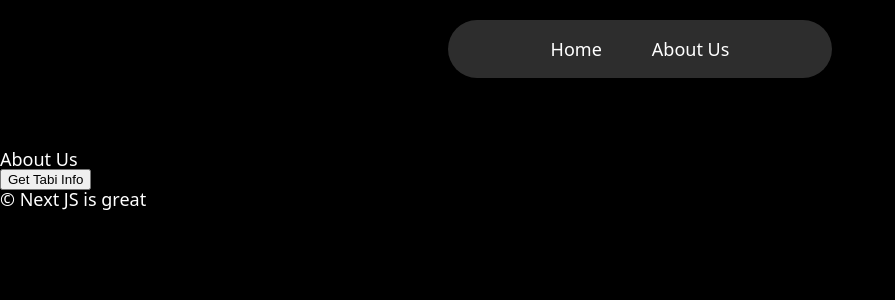
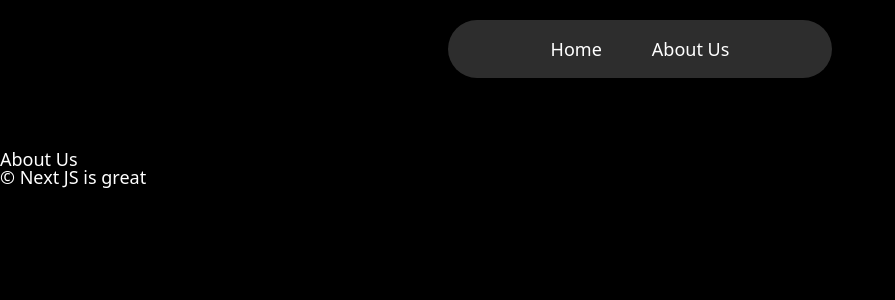
Before and after one commit to zhzkal2/nextjs, a Next.js app: page /about-us in a window 1280 px wide. Shown: the top 300 px of the page, without its empty margins (0-895 px from the left). Built offline with nearby package versions, Linux system fonts and the light colour scheme.

Commit message:
Deploy 2.0

```diff
--- a/app/(home)/page.tsx
+++ b/app/(home)/page.tsx
@@ -10,7 +10,7 @@ export const metadata = {
 };
 
 
-export const API_URL = process.env.NEXT_PUBLIC_API_URL;
+export const API_URL = process.env.NEXT_PUBLIC_API_URL!;
 
 
 async function getMovies() {
--- a/app/about-us/page.tsx
+++ b/app/about-us/page.tsx
@@ -6,35 +6,6 @@ import Navigation from '../../components/navigation'
 
 export default function AboutUs() {
 
-    // 상태 변수 정의
-    interface CompanyInfo {
-        concurrentUserCount: number;
-        channelName: string;
-    }
-
-    const [companyInfo, setCompanyInfo] = useState<CompanyInfo | null>(null);  // 회사 정보 저장
-    const [loading, setLoading] = useState(false);  // 로딩 상태 관리
-    const [error, setError] = useState<Error | null>(null);  // 에러 상태 관리
-    const [buttonText, setButtonText] = useState("Get Tabi Info");  // 버튼 텍스트
-
-    // 버튼 클릭 시 실행되는 함수
-    const handleClick = () => {
-        setLoading(true);  // 요청 시작 전에 로딩 상태 true로 설정
-        setButtonText("Loading...");  // 버튼 텍스트를 "Loading..."으로 변경
-
-        // 실제 API 요청 (예시 URL 사용)
-        axios.get('http://localhost:8080/test/a6c4ddb09cdb160478996007bff35296')
-            .then((response) => {
-                setCompanyInfo(response.data);  // 받아온 데이터로 상태 업데이트
-                setLoading(false);  // 로딩 상태 false로 변경
-                setButtonText("Get Tabi Info");  // 버튼 텍스트 원래대로 변경
-            })
-            .catch((err) => {
-                setError(err);  // 오류 발생 시 에러 상태 설정
-                setLoading(false);  // 로딩 상태 false로 변경
-                setButtonText("Get Tabi Info");  // 버튼 텍스트 원래대로 변경
-            });
-    };
 
 
     return (
@@ -42,19 +13,8 @@ export default function AboutUs() {
 
             <h1>About Us</h1>
 
-            <button onClick={handleClick} disabled={loading}>
-                {buttonText}
-            </button>
 
-            {loading && <p>Loading...</p>} {/* 로딩 중일 때 */}
-            {error && <p>Error: {error.message}</p>} {/* 오류 발생 시 */}
 
-            {companyInfo && !loading && !error && (
-                <div>
-                    <h2>{companyInfo.concurrentUserCount}</h2>
-                    <p>{companyInfo.channelName}</p>
-                </div>
-            )}
         </div>
     );
 }
```
